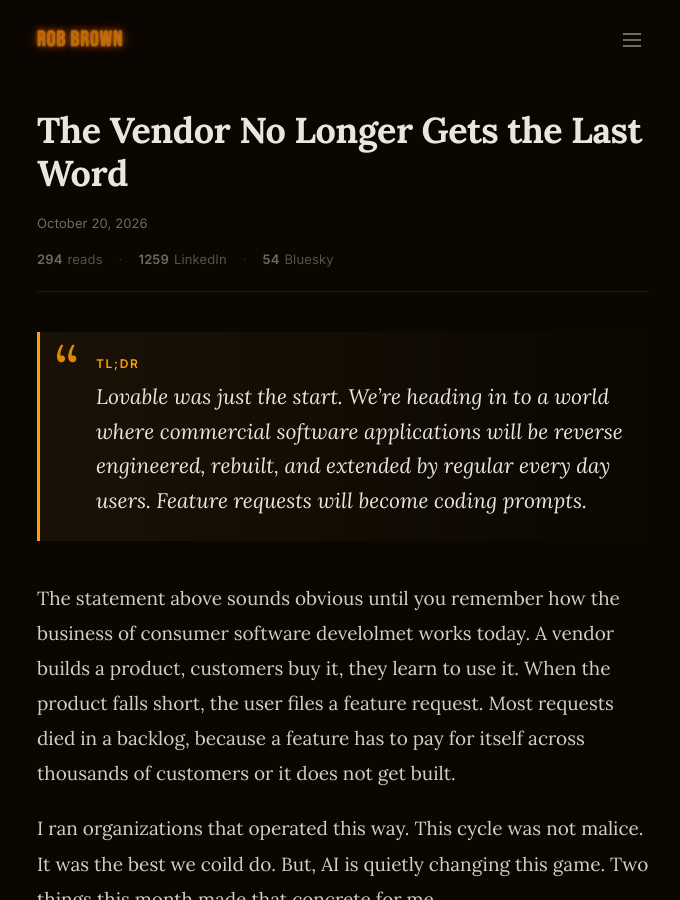
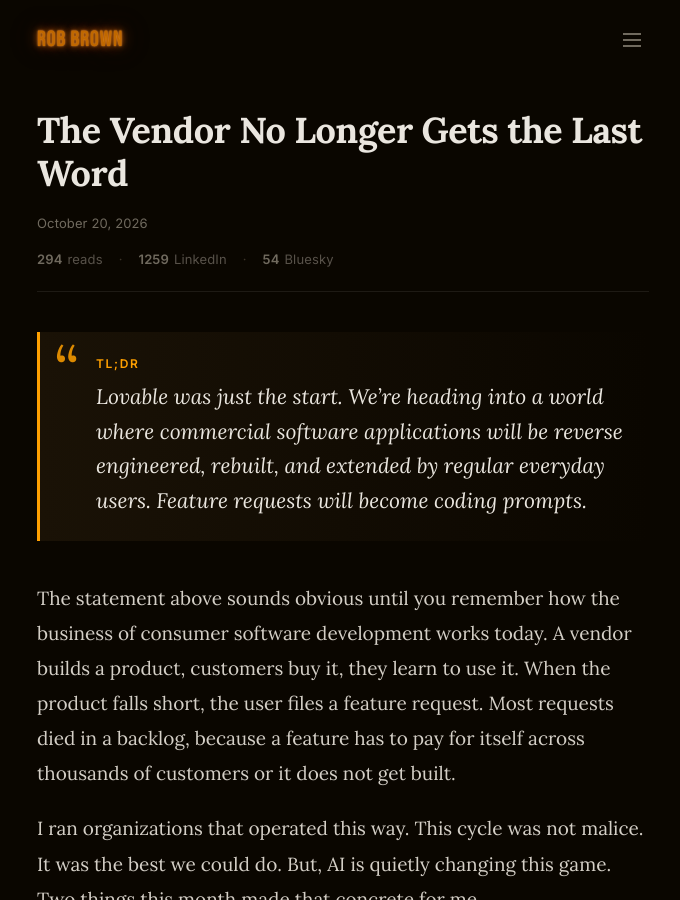
Before and after one commit to RobBrown/robisit, a Jekyll site: the page built from _articles/vendor-no-longer-gets-last-word.md, in a window 1280 px wide and 900 px high. Shown: the whole window, without its empty margins (297-977 px from the left). Built offline with Jekyll 4.4.1, drawn with Linux system fonts in a browser that asks for light colours; some of the changed text lies outside the part shown.

Commit message:
docs: fix typos in vendor article

```diff
--- a/_articles/vendor-no-longer-gets-last-word.md
+++ b/_articles/vendor-no-longer-gets-last-word.md
@@ -11,12 +11,12 @@ bluesky: 54
 read_time: "3 min"
 ---
 
-> Lovable was just the start. We're heading in to a world where commercial software applications will be reverse engineered, rebuilt, and extended by regular every day users. Feature requests will become coding prompts.
+> Lovable was just the start. We're heading into a world where commercial software applications will be reverse engineered, rebuilt, and extended by regular everyday users. Feature requests will become coding prompts.
 {: .tldr}
 
-The statement above sounds obvious until you remember how the business of consumer software develolmet works today. A vendor builds a product, customers buy it, they learn to use it. When the product falls short, the user files a feature request. Most requests died in a backlog, because a feature has to pay for itself across thousands of customers or it does not get built.
+The statement above sounds obvious until you remember how the business of consumer software development works today. A vendor builds a product, customers buy it, they learn to use it. When the product falls short, the user files a feature request. Most requests died in a backlog, because a feature has to pay for itself across thousands of customers or it does not get built.
 
-I ran organizations that operated this way. This cycle was not malice. It was the best we coild do. But, AI is quietly changing this game. Two things this month made that concrete for me.
+I ran organizations that operated this way. This cycle was not malice. It was the best we could do. But, AI is quietly changing this game. Two things this month made that concrete for me.
 
 [subscribe]
 
```
